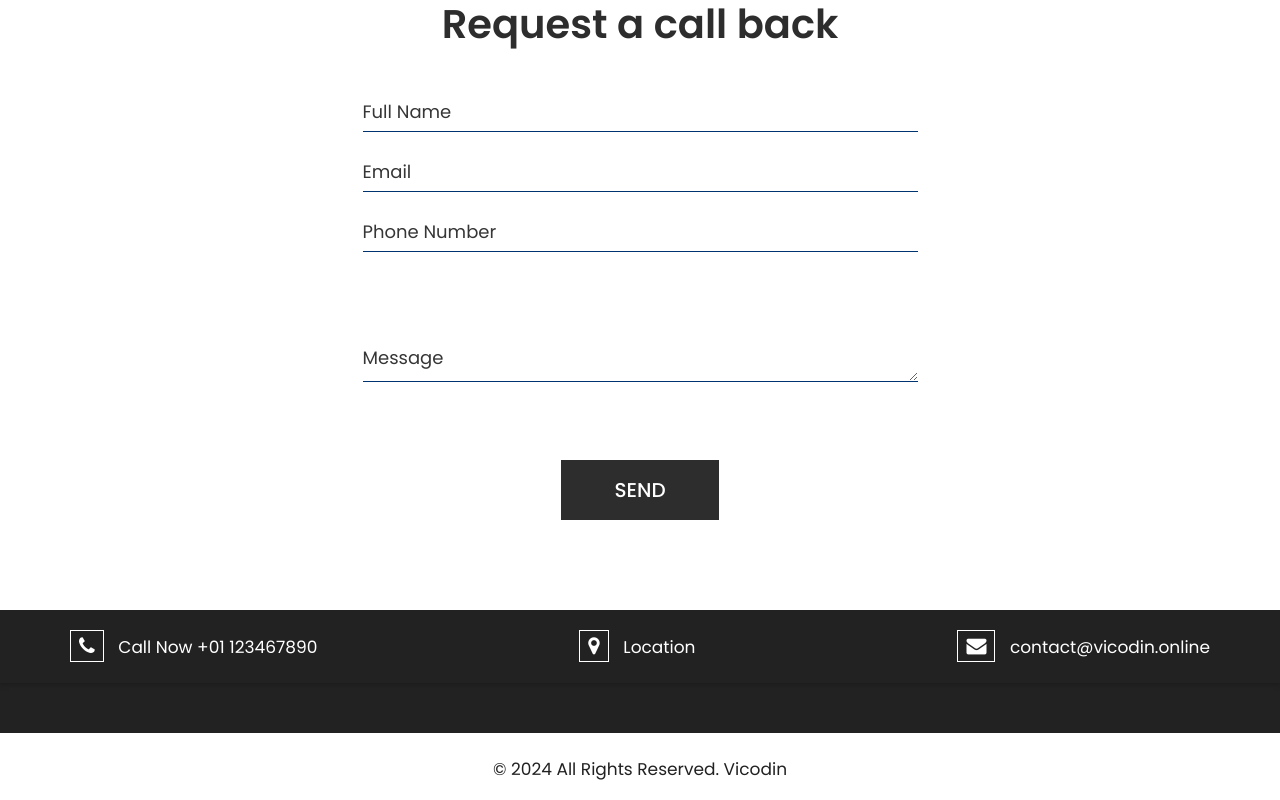
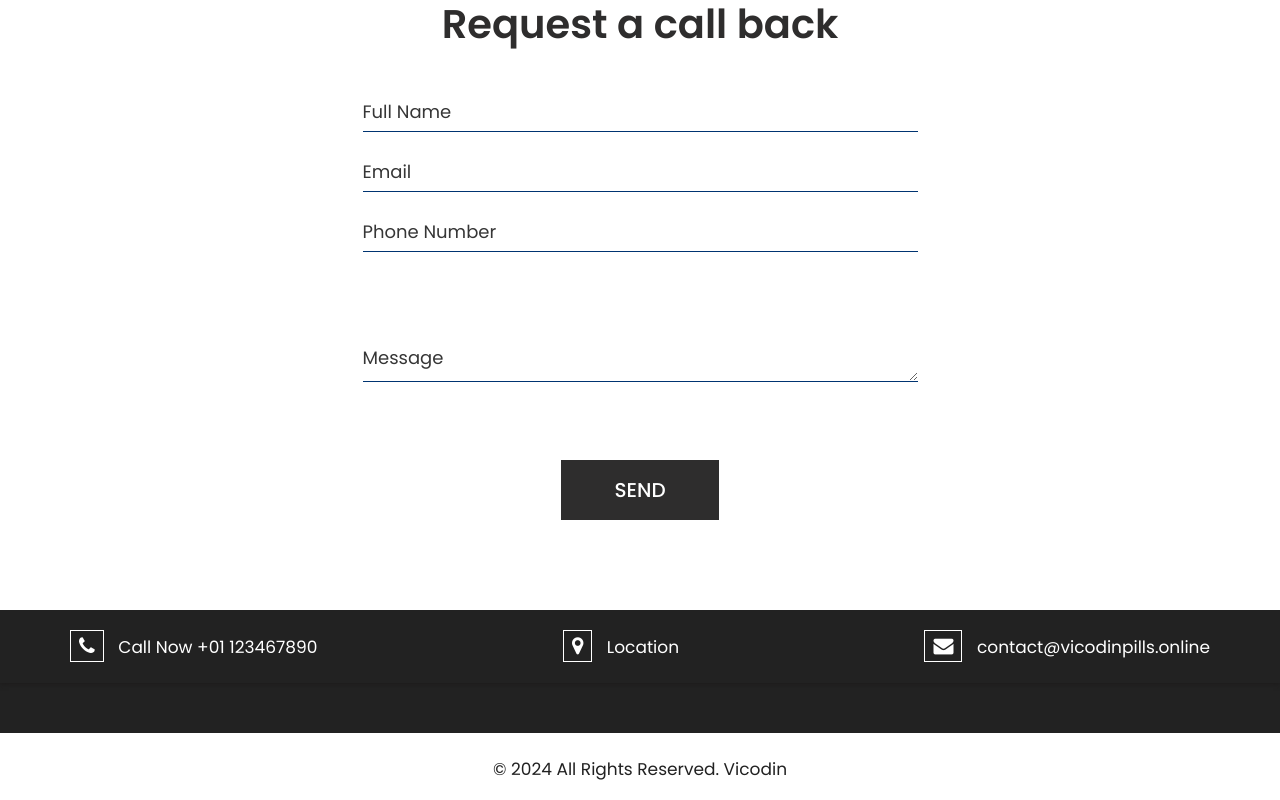
Before and after one commit to mohit7feb/vicodin, a plain HTML site: page index.html in a window 1280 px wide. Shown: the part 3395-4195 px from the top of the page. Drawn offline with nearby package versions, Linux system fonts and the light colour scheme; a web font is replaced by a local one.

Commit message:
Update index.html

```diff
--- a/index.html
+++ b/index.html
@@ -308,7 +308,7 @@
                         <ul class="conta">
                            <li><i class="fa fa-phone" aria-hidden="true"></i> Call Now  +01 123467890</li>
                            <li><i class="fa fa-map-marker" aria-hidden="true"></i> Location</li>
-                           <li> <i class="fa fa-envelope" aria-hidden="true"></i><a href="#"> contact@vicodin.online</a></li>
+                           <li> <i class="fa fa-envelope" aria-hidden="true"></i><a href="#"> contact@vicodinpills.online</a></li>
                         </ul>
                      </div>
                   </div>
```
